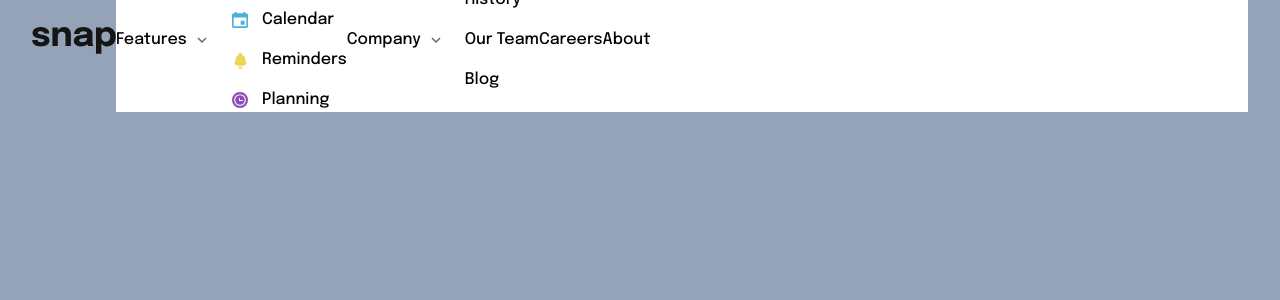
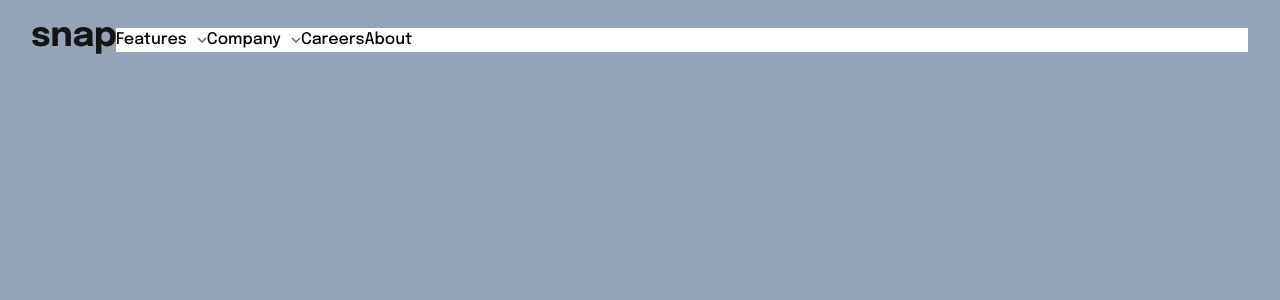
Before and after one commit to soewaiyanag/intro-section-with-dropdown-navigation, a React app: page / in a window 1280 px wide. Shown: the top 300 px of the page. Built offline with nearby package versions, Linux system fonts and the light colour scheme.

Commit message:
toggle dropdown

```diff
--- a/src/components/Nav/CompanyLists.js
+++ b/src/components/Nav/CompanyLists.js
@@ -6,7 +6,11 @@ const CompanyLists = () => {
   return (
     <ul className="space-y-4">
       {companyItems.map((companyItem) => {
-        return <li>{companyItem}</li>;
+        return (
+          <li key={"key-" + companyItem}>
+            <a href="#">{companyItem}</a>
+          </li>
+        );
       })}
     </ul>
   );
--- a/src/components/Nav/Dropdown.js
+++ b/src/components/Nav/Dropdown.js
@@ -1,14 +1,20 @@
-import React from "react";
+import React, { useState } from "react";
 import arrow from "@images/icon-arrow-down.svg";
 
 const Dropdown = ({ label, lists }) => {
+  const [showDropdown, setShowDropdown] = useState(false);
   return (
     <>
-      <li className="flex items-center gap-2.5 cursor-pointer">
+      <li
+        className="flex items-center gap-2.5 cursor-pointer"
+        onClick={() => {
+          setShowDropdown(!showDropdown);
+        }}
+      >
         {label}
         <img src={arrow} alt="arrow icon" />
       </li>
-      <div className="pl-6">{lists}</div>
+      {showDropdown && <div className="pl-6">{lists}</div>}
     </>
   );
 };
--- a/src/components/Nav/NavLists.js
+++ b/src/components/Nav/NavLists.js
@@ -6,8 +6,8 @@ import FeaturesLists from "./FeaturesLists";
 const NavLists = () => {
   return (
     <ul
-      className="fixed inset-0 left-auto bg-white
-                w-44 pl-4 pt-20 space-y-4
+      className="select-none fixed inset-0 left-auto bg-white
+                w-56 pl-4 pt-20 space-y-4
                 md:static md:p-0 md:space-y-0 md:w-full
                 md:flex md:items-center"
     >
```
